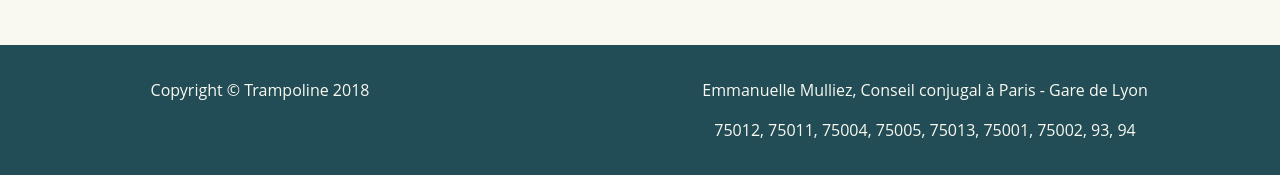
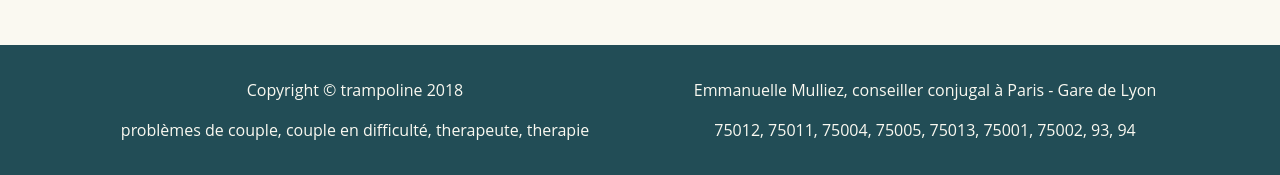
Before and after one commit to bertrandgorge/trampoline-conseil-conjugal-familial.fr, a website with bundled scripts: page index.html in a window 1280 px wide. Shown: the part 4533-4708 px from the top of the page. Built offline with nearby package versions, Linux system fonts and the light colour scheme; a web font is replaced by a local one.

Commit message:
Update index.html

```diff
--- a/index.html
+++ b/index.html
@@ -351,12 +351,12 @@ Vos parents se séparent</p>
     <footer>
       <div class="container">
         <div class="row">
-          <div class="col-md-12 col-lg-4">
-            <span class="copyright">Copyright &copy; Trampoline 2018</span>
+          <div class="col-md-12 col-lg-6">
+            <span class="copyright">Copyright &copy; trampoline 2018<br>problèmes de couple, couple en difficulté, therapeute, therapie</span>
           </div>
 
           <div class="col-md-12 col-lg-6 ml-auto">
-             <span class="copyright">Emmanuelle Mulliez,  Conseil conjugal à Paris - Gare de Lyon<br>75012, 75011, 75004, 75005, 75013, 75001, 75002, 93, 94</span>
+             <span class="copyright">Emmanuelle Mulliez, conseiller conjugal à Paris - Gare de Lyon<br>75012, 75011, 75004, 75005, 75013, 75001, 75002, 93, 94</span>
           </div>
         </div>
       </div>
@@ -407,14 +407,14 @@ Vos parents se séparent</p>
               <div class="col-lg-8 mx-auto">
                 <div class="modal-body">
                   <!-- Project Details Go Here -->
-                  <h2 class="text-uppercase">En couple</h2>
+                  <h2 class="text-uppercase">Petits ou grands problèmes de couple</h2>
                   <img class="img-fluid d-block mx-auto" src="img/trampoline/couple.jpg" alt="">
                   <p>Les séances peuvent être des consultations individuelles ou à deux selon la volonté de chacun. <br/>
 					Elles seront comme une bulle – un temps et un lieu à part pour réfléchir et « vous dire » en vous sentant en sécurité. <br/>
 					<br/>
 					Parler de vos peurs et de vos désirs vous permettra d’élaborer à votre rythme le chemin de vie qui pourrait être le vôtre.<br/>
 					<br/>
-					Vous pouvez participer aussi à un atelier sur la vie de couple « consignes de sécurité et technique de communication »</p>
+					Pour couple en difficulté, qui traverse une crise passagère ou durable.</p>
 
                   <button class="btn btn-primary" data-dismiss="modal" type="button">
                     <i class="fa fa-times"></i>
```
